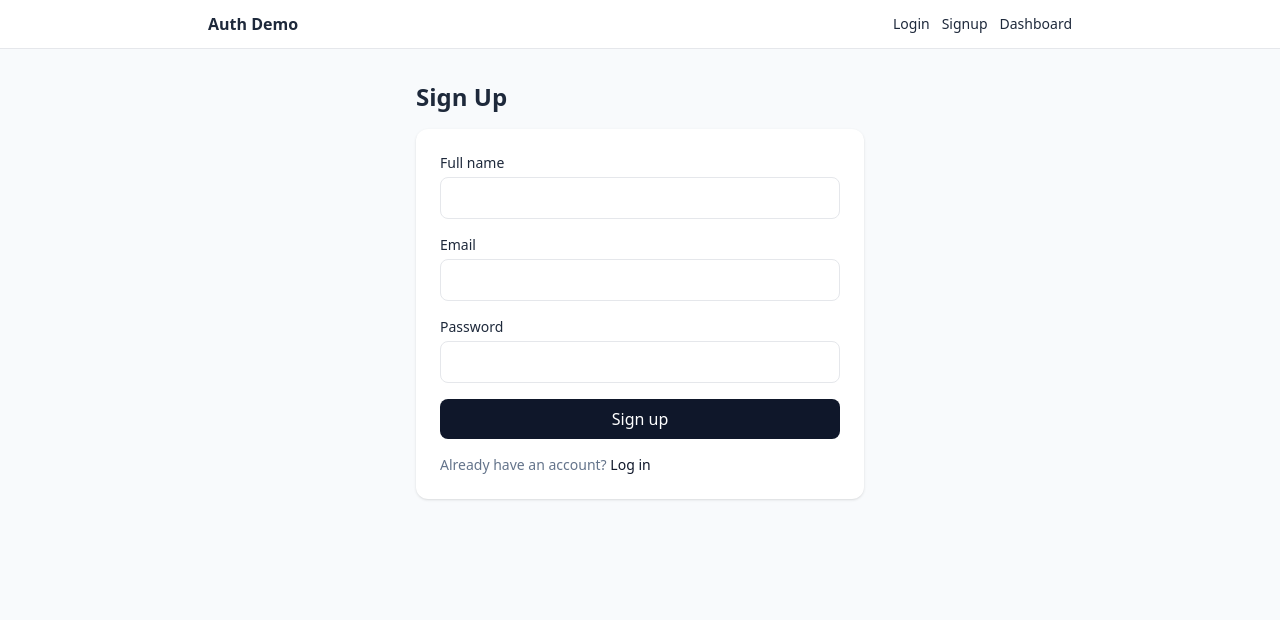
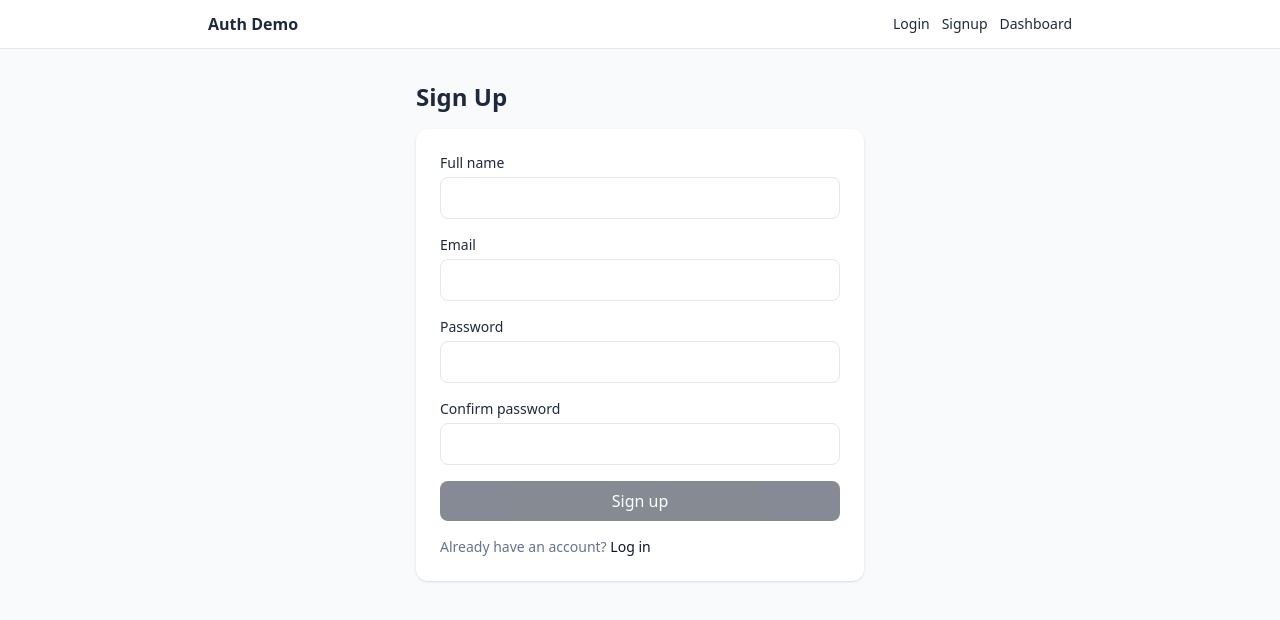
Before and after one commit to hung21112k2/auth-starter-frontend, a Vue app: page /signup in a window 1280 px wide. Shown: the top 620 px of the page. Built offline with nearby package versions, Linux system fonts and the light colour scheme.

Commit message:
update/add-password-confirmation-in-signup

```diff
--- a/src/views/SignupView.vue
+++ b/src/views/SignupView.vue
@@ -1,22 +1,44 @@
 <script setup>
-import { ref } from 'vue'
+import { ref, computed } from 'vue'
 import { useRouter } from 'vue-router'
 import api from '@/services/api'
 
 const router = useRouter()
+
 const fullName = ref('')
 const email = ref('')
 const password = ref('')
+const confirmPassword = ref('')
+
 const loading = ref(false)
 const msg = ref('')
 const error = ref('')
 
+// Validate cơ bản
+const pwdTooShort = computed(() => password.value && password.value.length < 8)
+const pwdNotMatch = computed(
+  () => confirmPassword.value && confirmPassword.value !== password.value
+)
+const formInvalid = computed(() =>
+  !fullName.value ||
+  !email.value ||
+  !password.value ||
+  !confirmPassword.value ||
+  pwdTooShort.value ||
+  pwdNotMatch.value
+)
+
 async function onSubmit() {
+  if (formInvalid.value) return
   error.value = ''
   msg.value = ''
   loading.value = true
   try {
-    await api.signup({ email: email.value, password: password.value, full_name: fullName.value })
+    await api.signup({
+      email: email.value.trim(),
+      password: password.value,
+      full_name: fullName.value.trim()
+    })
     msg.value = 'Sign-up successful! Please log in.'
     setTimeout(() => router.push({ name: 'login' }), 700)
   } catch (e) {
@@ -32,41 +54,67 @@ async function onSubmit() {
     <h2 class="text-2xl font-bold mb-4">Sign Up</h2>
 
     <form @submit.prevent="onSubmit" class="space-y-4 bg-white p-6 rounded-xl shadow">
+      <!-- Full name -->
       <div>
         <label class="block text-sm mb-1">Full name</label>
         <input
-          v-model="fullName"
+          v-model.trim="fullName"
           type="text"
           required
+          autocomplete="name"
           class="w-full border rounded-lg px-3 py-2 focus:outline-none focus:ring"
         />
       </div>
 
+      <!-- Email -->
       <div>
         <label class="block text-sm mb-1">Email</label>
         <input
-          v-model="email"
+          v-model.trim="email"
           type="email"
           required
+          autocomplete="email"
           class="w-full border rounded-lg px-3 py-2 focus:outline-none focus:ring"
         />
       </div>
 
+      <!-- Password -->
       <div>
         <label class="block text-sm mb-1">Password</label>
         <input
           v-model="password"
           type="password"
           required
+          autocomplete="new-password"
           class="w-full border rounded-lg px-3 py-2 focus:outline-none focus:ring"
         />
+        <p v-if="pwdTooShort" class="text-xs text-amber-600 mt-1">
+          Password must be at least 8 characters.
+        </p>
       </div>
 
+      <!-- Confirm Password -->
+      <div>
+        <label class="block text-sm mb-1">Confirm password</label>
+        <input
+          v-model="confirmPassword"
+          type="password"
+          required
+          autocomplete="new-password"
+          class="w-full border rounded-lg px-3 py-2 focus:outline-none focus:ring"
+        />
+        <p v-if="pwdNotMatch" class="text-xs text-rose-600 mt-1">
+          Password confirmation does not match.
+        </p>
+      </div>
+
+      <!-- Messages -->
       <p v-if="msg" class="text-sm text-emerald-600">{{ msg }}</p>
       <p v-if="error" class="text-sm text-rose-600">{{ error }}</p>
 
+      <!-- Submit -->
       <button
-        :disabled="loading"
+        :disabled="loading || formInvalid"
         class="w-full rounded-lg px-4 py-2 bg-slate-900 text-white hover:bg-slate-800 disabled:opacity-50"
       >
         {{ loading ? 'Signing up...' : 'Sign up' }}
```
